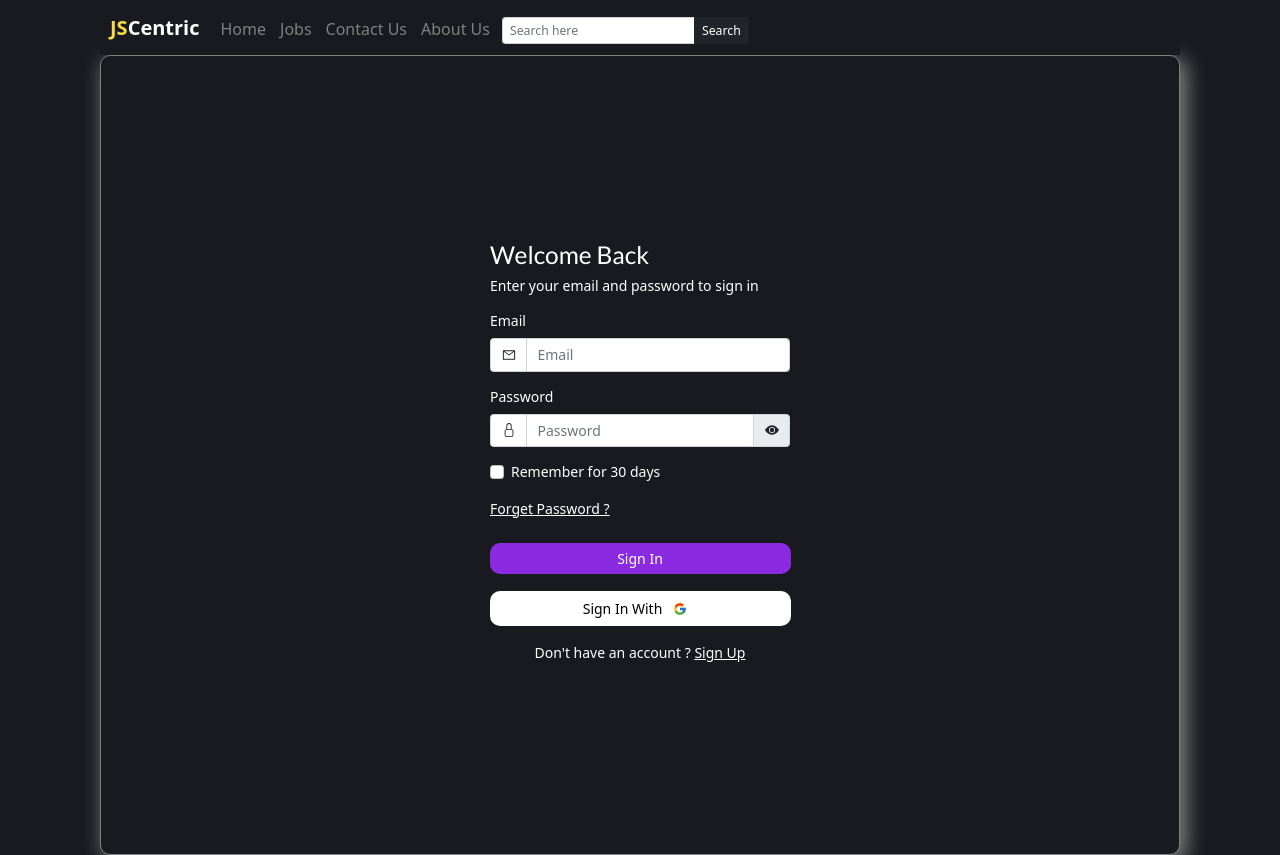
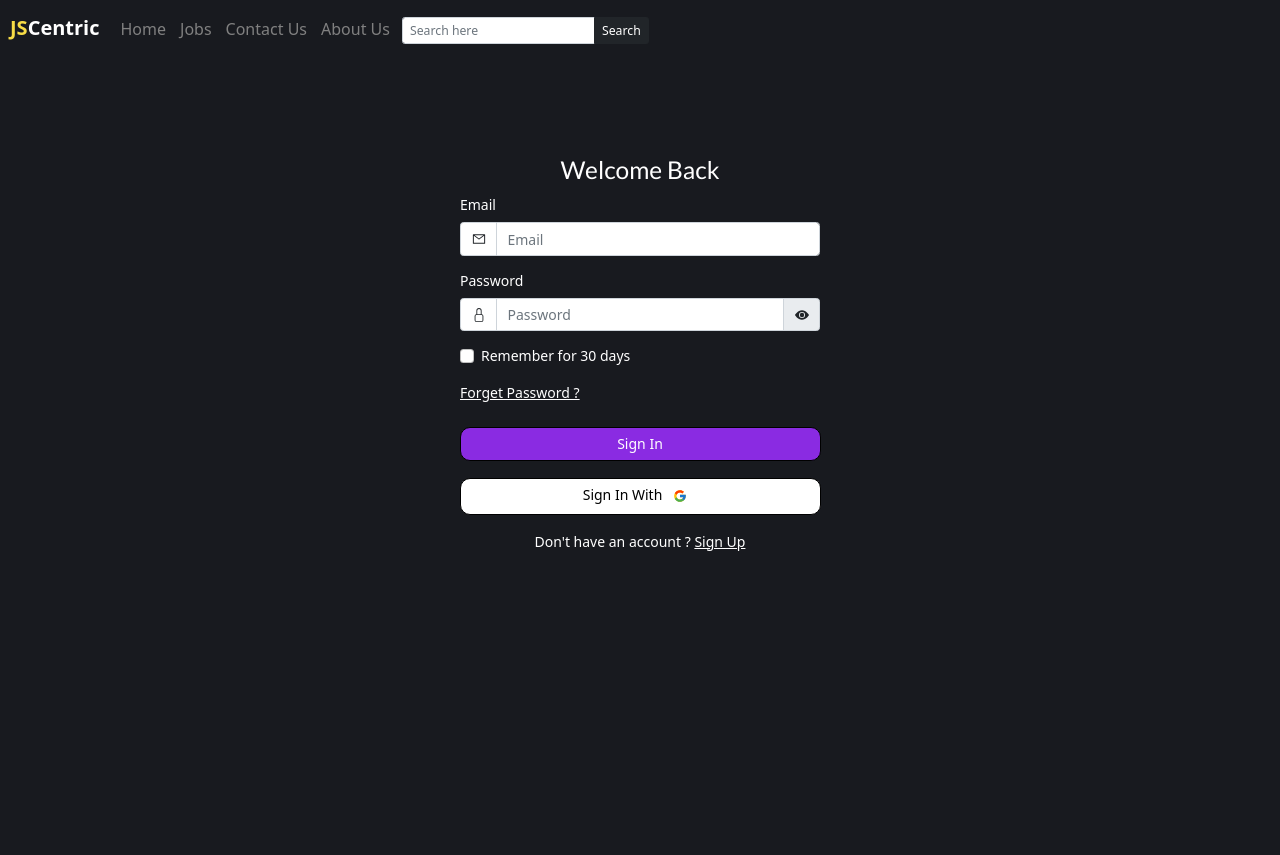
Before and after one commit to ravics09/javascriptcentricReactJS, a React (Create React App) app: page / in a window 1280 px wide. Built offline with nearby package versions, Linux system fonts and the light colour scheme.

Commit message:
Updatd ui of signin and sign up page

```diff
--- a/src/App.js
+++ b/src/App.js
@@ -15,8 +15,8 @@ const App = () => {
         backgroundColor: "#181A1F",
         height: winHight,
         minHeight:winHight,
-        marginLeft: 100,
-        marginRight: 100,
+        // marginLeft: 100,
+        // marginRight: 100,
       }}
     >
       <Router>
--- a/src/pages/Home/home.jsx
+++ b/src/pages/Home/home.jsx
@@ -293,6 +293,21 @@ const Home = () => {
               onClick={openNodeJSSection}
             />
           </Row>
+          <Row
+            className={homeStyle.rightCardSection}
+            // style={{ backgroundColor: "#f7dc6f" }}
+          >
+            <Image
+              src={NODE_JPG}
+              style={{
+                cursor: "pointer",
+                borderRadius: "30px",
+                width: "100%",
+                height: "100%",
+              }}
+              onClick={openNodeJSSection}
+            />
+          </Row>
         </Col>
       </Row>
     </Container>
--- a/src/pages/SignIn/signIn.jsx
+++ b/src/pages/SignIn/signIn.jsx
@@ -9,11 +9,11 @@ import { BsFillEyeFill, BsFillEyeSlashFill, BsLock } from "react-icons/bs";
 import { AiOutlineMail } from "react-icons/ai";
 import { FcGoogle } from "react-icons/fc";
 import AuthService from "./../../services/authService";
-import {signIn} from './../../redux/slices/authSlice';
+import { signIn } from "./../../redux/slices/authSlice";
 
 import "bootstrap/dist/css/bootstrap.min.css";
 import signInStyle from "./signIn.module.css";
-const {innerHeight: winHight } = window;
+const { innerHeight: winHight } = window;
 
 const validationSchema = yup.object().shape({
   email: yup
@@ -78,8 +78,8 @@ const SignIn = ({ props }) => {
 
   return (
     <Container
-      className={signInStyle.container}
-      style={{ border: "1px solid gray", borderRadius: 10, height: winHight}}
+      className={signInStyle.formContainer}
+      style={{ height: window.innerHeight }}
     >
         <Formik
           validationSchema={validationSchema}
@@ -103,9 +103,8 @@ const SignIn = ({ props }) => {
             errors,
           }) => (
             <Form onSubmit={handleSubmit} className={signInStyle.signInForm}>
-            <Row className="mb-3">
+              <Row style={{ textAlign: "center",  marginBottom: '10px' }} >
                 <h3>Welcome Back</h3>
-              <p>Enter your email and password to sign in</p>
               </Row>
               <Row className="mb-3">
                 <Form.Group as={Col} md="12" controlId="validationFormEmail">
@@ -190,7 +189,10 @@ const SignIn = ({ props }) => {
                 </Button>
               </Row>
 
-            <Row className="mb-2" style={{ paddingLeft: 10, paddingRight: 10 }}>
+              <Row
+                className="mb-2"
+                style={{ paddingLeft: 10, paddingRight: 10 }}
+              >
                 <Button block className={signInStyle.googleSignBtn}>
                   Sign In With {"  "}
                   <InputGroup.Text
@@ -206,7 +208,11 @@ const SignIn = ({ props }) => {
 
               <Row className="mb-2">
                 <p
-                style={{ color: "white", paddingTop: 10, textAlign: "center" }}
+                  style={{
+                    color: "white",
+                    paddingTop: 10,
+                    textAlign: "center",
+                  }}
                 >
                   Don't have an account ? {""}
                   <Link to="/signup" style={{ color: "white" }}>
--- a/src/pages/SignIn/signIn.module.css
+++ b/src/pages/SignIn/signIn.module.css
@@ -1,41 +1,31 @@
-.container {
-  background-color:#181A1F;
+.formContainer {
   display: flex;
+  flex-direction: row;
   justify-content: center;
-  align-items: center;
-  /* height: 500px; */
-  box-shadow: 5px 5px 20px 2px gray !important;
+  padding-top: 100px;
 }
 .signInForm {
-  color: #fff;
-  width: 300px;
+  width: 360px;
+  color: white !important;
 }
 .formControl {
   color: black;
+  width: 100%;
 }
 .customBtn {
   background-color: blueviolet !important;
-  border: #fff !important;
+  border: black solid !important;
+  border-width: 1px !important;
   border-radius: 10px !important;
-  border-width: 10px !important;
 }
 .googleSignBtn{
   background-color: white !important;
-  border: white !important;
+  border: black solid !important;
   border-radius: 10px !important;
-  border-width: 10px !important;
+  border-width: 1px !important;
+  color: black !important;
+
   display: flex;
+  flex-direction: row !important;
   justify-content: center;
-  align-items: center;
-  color: black;
 }
-.linkedInSignBtn{
-  background-color: #0472AD !important;
-  border: #fff !important;
-  border-radius: 10px !important;
-  border-width: 10px !important;
-  display: flex;
-  justify-content: center;
-  align-items: center;
-  color: white;
-}
--- a/src/pages/SignUp/signUp.jsx
+++ b/src/pages/SignUp/signUp.jsx
@@ -10,7 +10,7 @@ import { AiOutlineMail, AiOutlineUser } from "react-icons/ai";
 import "bootstrap/dist/css/bootstrap.min.css";
 import signUpStyle from "./signUp.module.css";
 import AuthService from "./../../services/authService";
-const {innerHeight: winHight } = window;
+const { innerHeight: winHight } = window;
 
 const validationSchema = yup.object().shape({
   fullName: yup
@@ -66,10 +66,7 @@ const SignUp = ({ props }) => {
   };
 
   return (
-    <Container
-      className={signUpStyle.container}
-      style={{ border: "1px solid gray", borderRadius: 10, height: winHight }}
-    >
+    <Container className={signUpStyle.container}>
       <Formik
         validationSchema={validationSchema}
         initialValues={initialValues}
@@ -92,8 +89,8 @@ const SignUp = ({ props }) => {
           errors,
         }) => (
           <Form onSubmit={handleSubmit} className={signUpStyle.signUpForm}>
-            <Row className="mb-3">
-              <h3>Welcome</h3>
+            <Row style={{ textAlign: "center", marginBottom: '10px' }}>
+              <h3>Sign Up Here</h3>
               <p>We are not sharing user details to anyone.</p>
             </Row>
             <Row className="mb-3">
--- a/src/pages/SignUp/signUp.module.css
+++ b/src/pages/SignUp/signUp.module.css
@@ -1,21 +1,20 @@
 .container {
-  background-color:#181A1F;
   display: flex;
+  flex-direction: row;
   justify-content: center;
-  align-items: center;
-  box-shadow: 5px 5px 20px 2px gray !important;
+  padding-top: 100px;
 }
 .signUpForm {
-  color: #fff;
-  width: 300px;
+  width: 360px;
+  color: white !important;
 }
 .formControl {
   color: black;
+  width: 100%;
 }
 .customBtn {
   background-color: blueviolet !important;
-  border: #fff !important;
+  border: black solid !important;
+  border-width: 1px !important;
   border-radius: 10px !important;
-  border-width: 10px !important;
-  margin-top: 15px;
 }
--- a/src/redux/slices/authSlice.js
+++ b/src/redux/slices/authSlice.js
@@ -1,5 +1,4 @@
 import { createSlice, createAsyncThunk } from "@reduxjs/toolkit";
-// import { setMessage } from "./message";
 
 import AuthService from "../../services/authService";
 
@@ -49,13 +48,14 @@ export const signOut = createAsyncThunk("auth/signout", async () => {
   await AuthService.signOut();
 });
 
-const initialState = user
+const initialStateValue = user
   ? { isLoggedIn: true, user }
   : { isLoggedIn: false, user: null };
 
 const authSlice = createSlice({
   name: "auth",
-  initialState,
+  initialState: initialStateValue,
+  reducers: {},
   extraReducers: {
     [signUp.fulfilled]: (state, action) => {
       state.isLoggedIn = false;
--- a/src/redux/store.js
+++ b/src/redux/store.js
@@ -1,9 +1,10 @@
 import { configureStore } from "@reduxjs/toolkit";
+import { combineReducers } from "redux";
 import authReducer from "./slices/authSlice";
 
-const reducer = {
+const reducer = combineReducers({
   auth: authReducer,
-};
+});
 
 const store = configureStore({
   reducer: reducer,
```
Also changed, not shown: src/components/navbar.js (+14 -6 lines). Lines whose indentation alone changed are shown as unchanged.
